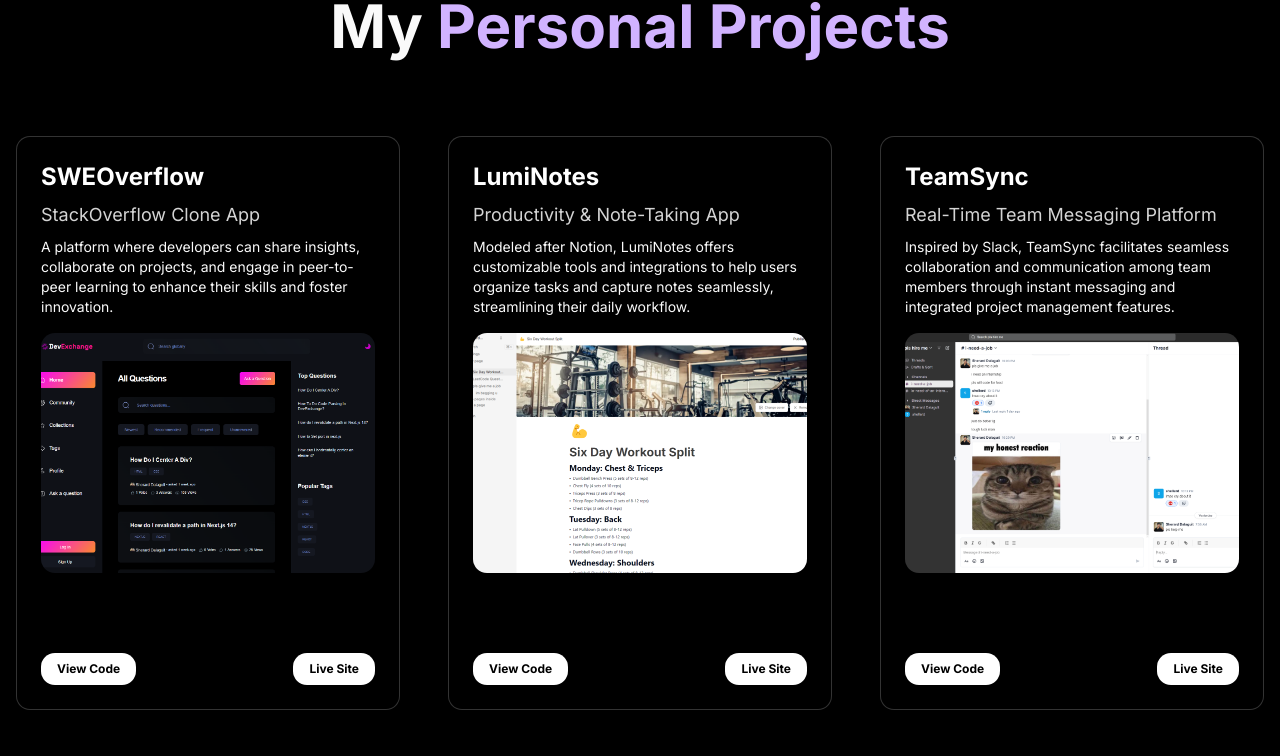
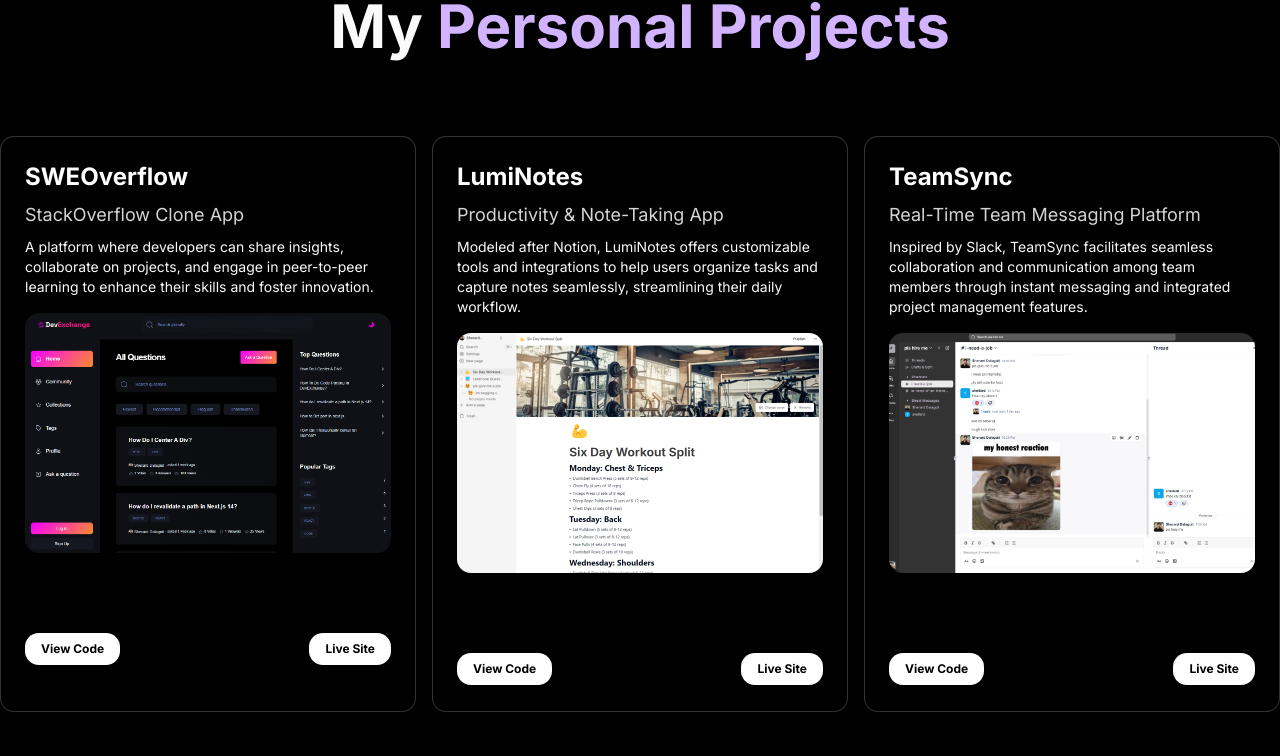
Before and after one commit to sherard-dalaguit/stephen_portfolio, a Next.js app: page / in a window 1280 px wide. Shown: the part 2320-3076 px from the top of the page. Built offline with nearby package versions, Linux system fonts and the light colour scheme.

Commit message:
updated projects margins/padding

```diff
--- a/components/ProjectDetails.tsx
+++ b/components/ProjectDetails.tsx
@@ -21,7 +21,7 @@ export const ProjectItems = ({
 }) => {
 	return (
 		<CardContainer className="inter-var">
-      <CardBody className="bg-gray-50 relative group/card dark:hover:shadow-2xl dark:hover:shadow-emerald-500/[0.1] dark:bg-black dark:border-white/[0.2] border-black/[0.1] w-full h-auto rounded-xl p-6 border">
+      <CardBody className="bg-gray-50 relative group/card dark:hover:shadow-2xl dark:hover:shadow-emerald-500/[0.1] dark:bg-black dark:border-white/[0.2] border-black/[0.1] rounded-xl p-6 border">
         <CardItem
           translateZ="50"
           className="text-xl md:text-2xl font-bold text-neutral-600 dark:text-white"
--- a/components/Projects.tsx
+++ b/components/Projects.tsx
@@ -7,7 +7,7 @@ const Projects = () => {
 			<h1 className="text-center font-bold text-[40px] md:text-5xl lg:text-6xl mb-20">
 				My <span className="text-[#d1b3ff]">Personal Projects</span>
 			</h1>
-			<section className="grid grid-cols-1 md:grid-cols-2 xl:grid-cols-3 xl:gap-12 gap-4 justify-items-stretch w-full">
+			<section className="grid grid-cols-1 md:grid-cols-2 xl:grid-cols-3 xl:gap-12 gap-4 justify-items-center">
 				{projects.map(({id, title, subheader, des, img, iconLists, githubLink, deployedLink }) => (
 					<ProjectItems
 						key={id}
--- a/components/ui/3d-card.tsx
+++ b/components/ui/3d-card.tsx
@@ -62,7 +62,7 @@ export const CardContainer = ({
           onMouseMove={handleMouseMove}
           onMouseLeave={handleMouseLeave}
           className={cn(
-            "flex items-center justify-center relative transition-all duration-200 ease-linear",
+            "flex items-center justify-center relative transition-all duration-200 ease-linear overflow-hidden",
             className
           )}
           style={{
@@ -86,7 +86,7 @@ export const CardBody = ({
   return (
     <div
       className={cn(
-        "h-96 w-96 [transform-style:preserve-3d]  [&>*]:[transform-style:preserve-3d]",
+        "h-144 w-104 [transform-style:preserve-3d]  [&>*]:[transform-style:preserve-3d]",
         className
       )}
     >
```
